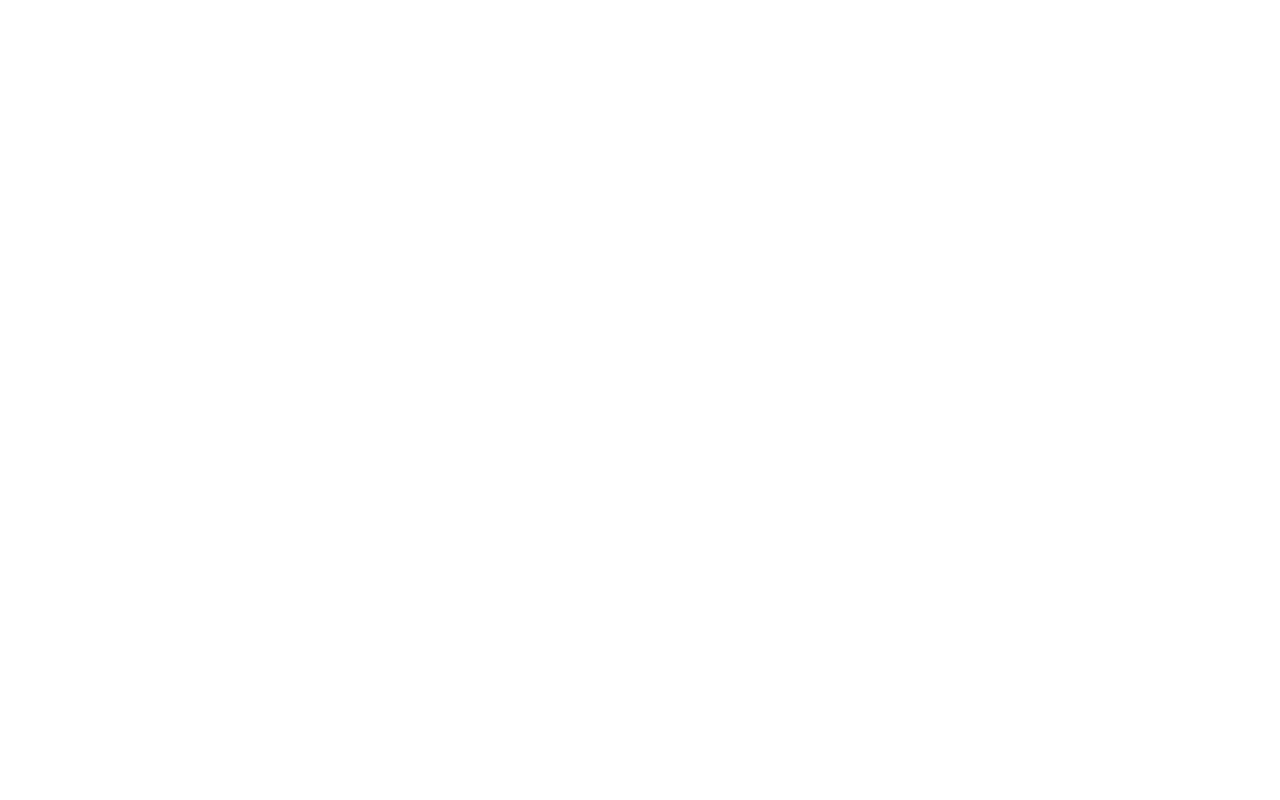
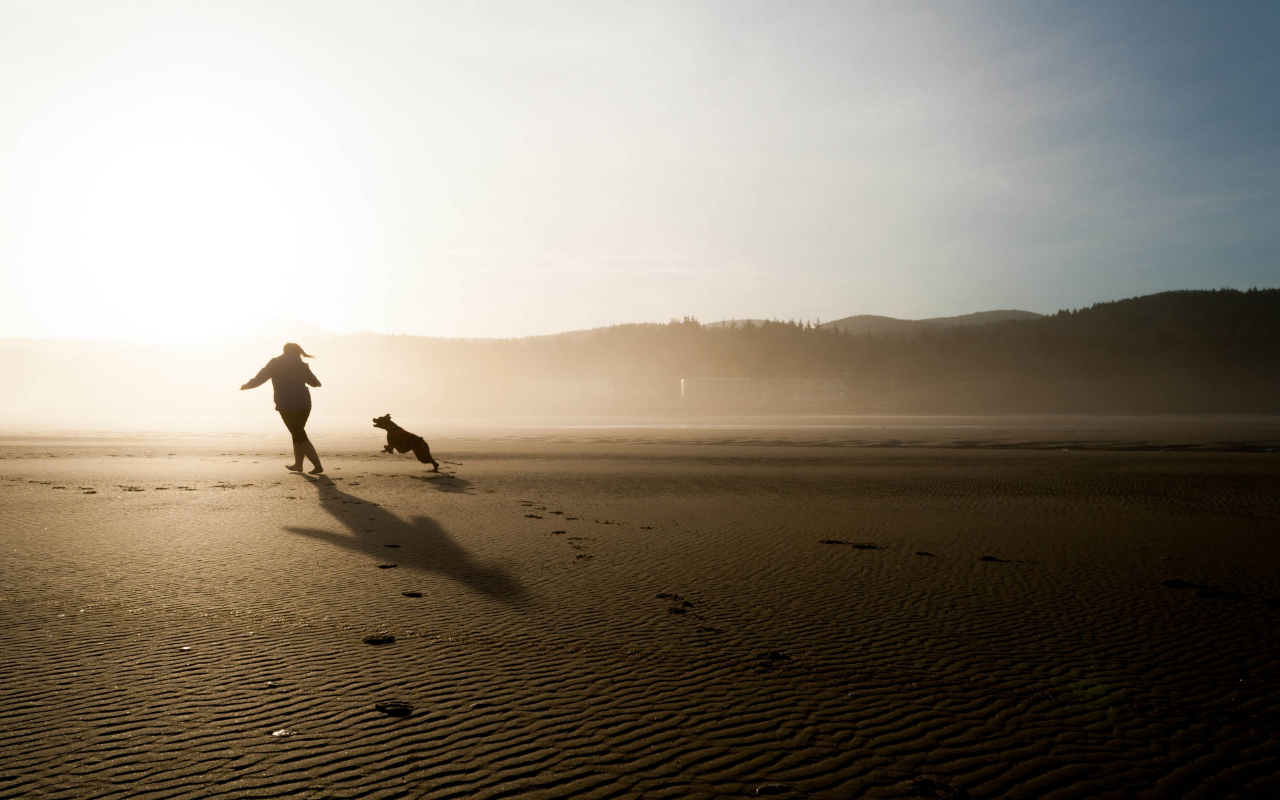
Before and after one commit to niceauser/my_oldman.github.io, a plain HTML site: page index.html in a window 1280 px wide. Drawn offline with Linux system fonts and the light colour scheme.

Commit message:
update wallpaper

```diff
--- a/index.html
+++ b/index.html
@@ -4,9 +4,12 @@
     <meta charset="UTF-8">
     <meta http-equiv="X-UA-Compatible" content="IE=edge">
     <meta name="viewport" content="width=device-width, initial-scale=1.0">
-    <title>Document</title>
+    <link rel="stylesheet" href="./style.css">
+    <title>Old Man</title>
 </head>
 <body>
+   <div>
 
+   </div>
 </body>
 </html>
--- a/style.css
+++ b/style.css
@@ -3,4 +3,9 @@
     margin: 0;
     padding: 0;
 
+    background-image: url('./images/hd-wallpaper-863139.jpg');
+    background-position: top;
+    background-repeat: no-repeat;
+    background-size: cover;
+    /* position: relative; */
 }
```
Also changed, not shown: images/hd-wallpaper-863139.jpg (added), 2 other files.
